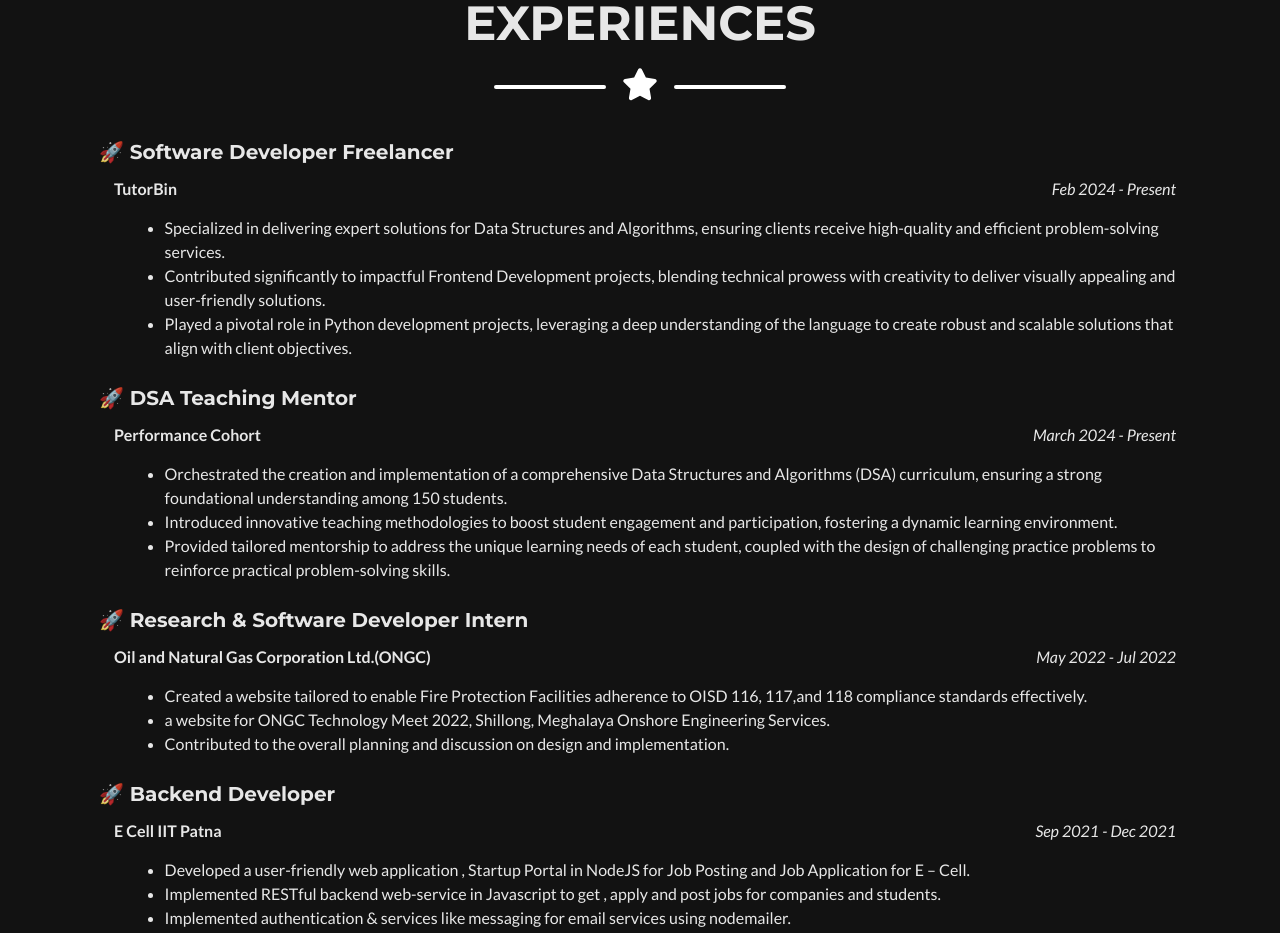
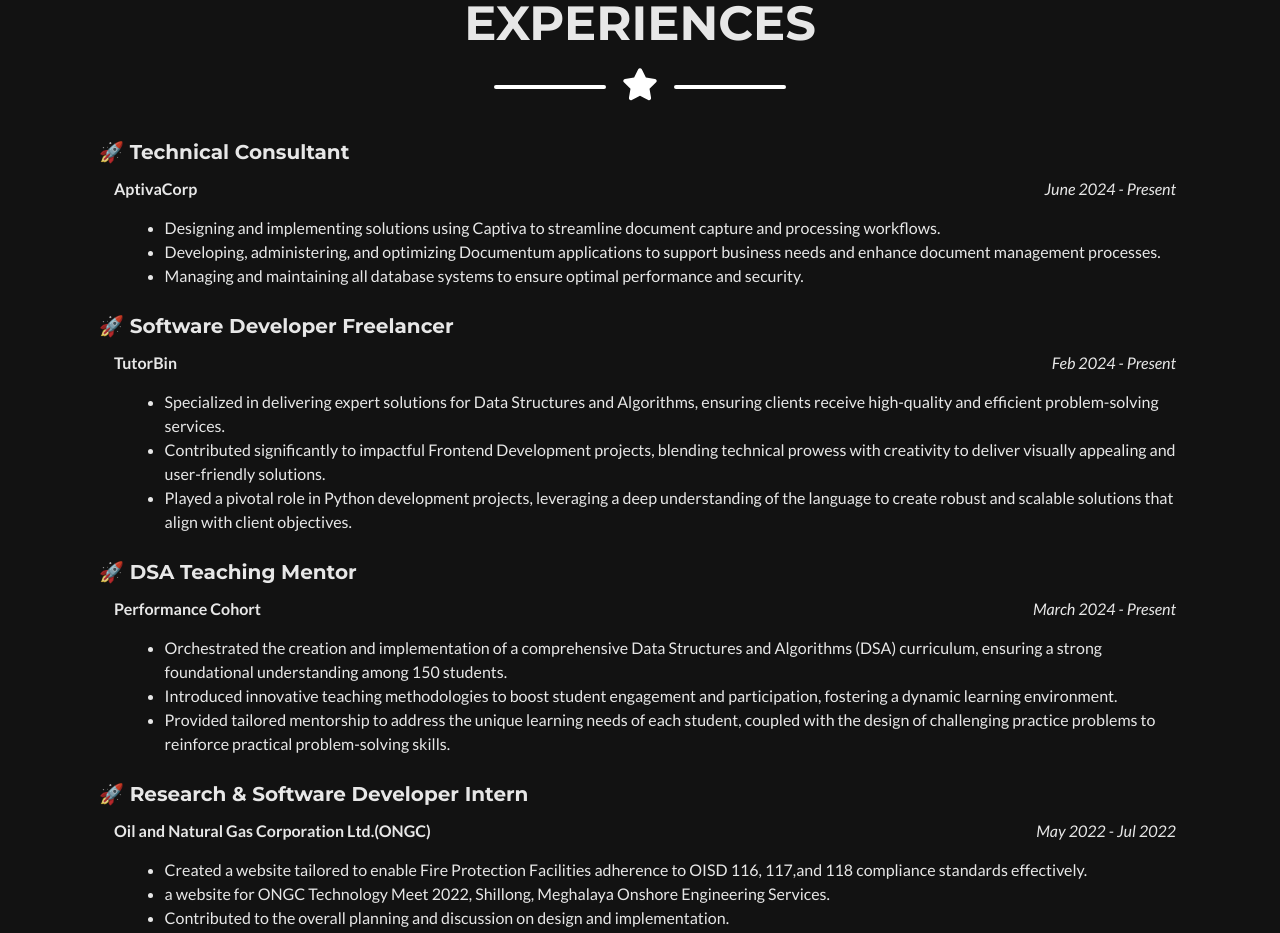
Before and after one commit to Sumit-me/Sumitkumar, a plain HTML site: page index.html in a window 1280 px wide. Shown: the part 1071-2004 px from the top of the page. Drawn offline with nearby package versions, Linux system fonts and the light colour scheme.

Commit message:
Job update

```diff
--- a/index.html
+++ b/index.html
@@ -103,6 +103,22 @@
                 <!-- About Section Content-->
                 <div class="row experience">
                     <div class="col-lg-12 mr-auto" >
+                    <div  class="experience_card">
+                        <div style="display: flex;flex-direction: column;padding: 5px;">
+                        <div><h5>🚀 Technical Consultant</h5></div>
+                        <div style="display: flex; justify-content: space-between; padding: 5px;" >
+                            <div style="margin-left: 10px;"><b>AptivaCorp</b></div>
+                            <div><i>June 2024 - Present</i></div>
+                        </div>
+                      </div>
+                      <div style="padding: 5px;">
+                      <ul>
+                        <li> Designing and implementing solutions using Captiva to streamline document capture and processing workflows. </li>
+                        <li> Developing, administering, and optimizing Documentum applications to support business needs and enhance document management processes. </li>
+                        <li> Managing and maintaining all database systems to ensure optimal performance and security. </li>
+                      </ul>
+                    </div>
+                    </div>
                      <div  class="experience_card">
                         <div style="display: flex;flex-direction: column;padding: 5px;">
                         <div><h5>🚀 Software Developer Freelancer</h5></div>
```
